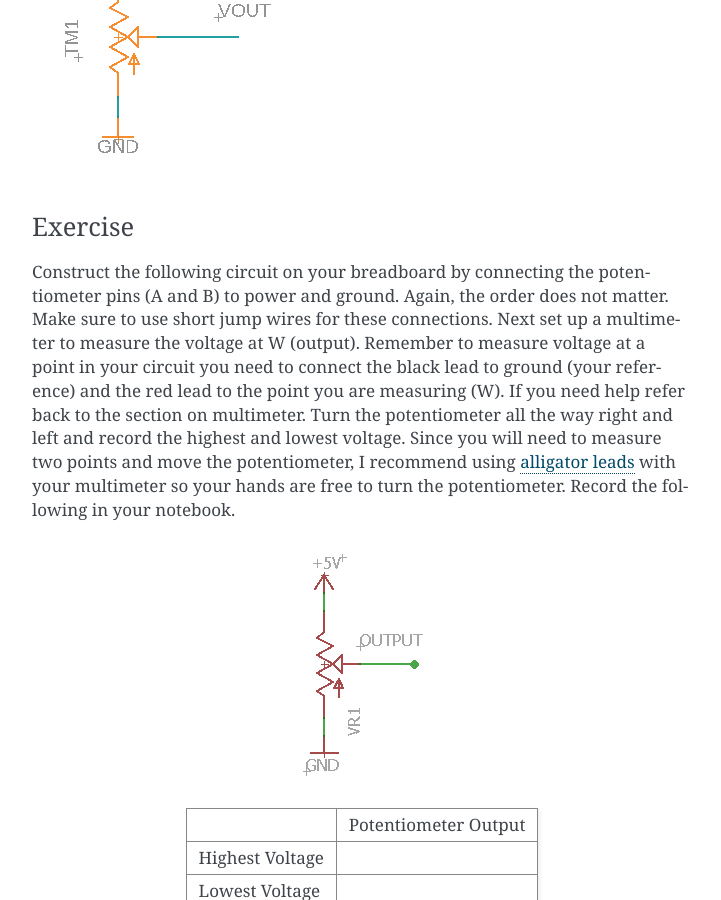
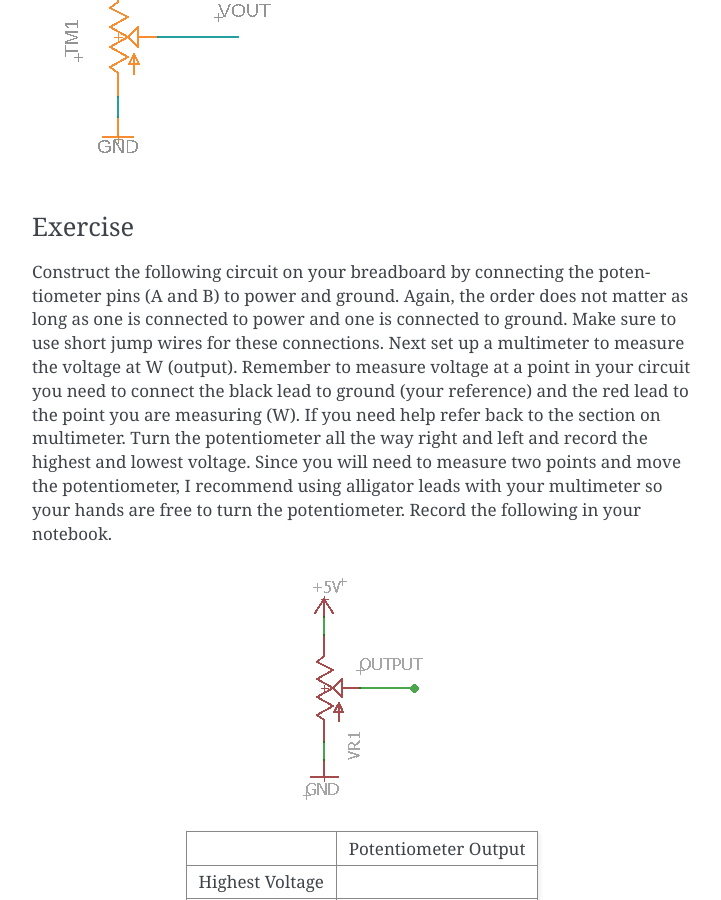
Before and after one commit to maxtkc/mvths-wiki, a Sphinx documentation site: the page built from docs/020-potentiometers.rst, in a window 1280 px wide and 900 px high, scrolled down 1382 px. Shown: the whole window, without its empty margins (388-1109 px from the left). Built offline with Sphinx 7.4.7, drawn with Linux system fonts in a browser that asks for light colours; pages that are not in the unit, such as notebooks, are missing from menus.

Commit message:
Update 020-potentiometers.rst

```diff
--- a/docs/020-potentiometers.rst
+++ b/docs/020-potentiometers.rst
@@ -24,13 +24,7 @@ Below is a schematic showing a potentiometer with leads A and B connected to gro
 Exercise
 ~~~~~~~~
 
-Construct the following circuit on your breadboard by connecting the potentiometer pins (A and B) to power and ground. Again,
-the order does not matter. Make sure to use short jump wires for these
-connections. Next set up a multimeter to measure the voltage at W (output). Remember to measure voltage at a point in
-your circuit you need to connect the black lead to ground (your reference) and the red lead to the point you are measuring (W). If you need help refer back to the
-section on multimeter. Turn the potentiometer all the way right and left and record the highest and lowest voltage. Since you will need to measure two points and move the potentiometer, I recommend using  `alligator leads <https://docs.google.com/document/d/1BmZbXzxnD2j17QToSZ9jeZmnP7burwfksfQq2v4zu-Y/edit#bookmark=kix.53hctxuwjhmw>`__ with your multimeter so your hands are free to turn the potentiometer. Record the following in your notebook.
-
-
+Construct the following circuit on your breadboard by connecting the potentiometer pins (A and B) to power and ground. Again, the order does not matter as long as one is connected to power and one is connected to ground. Make sure to use short jump wires for these connections. Next set up a multimeter to measure the voltage at W (output). Remember to measure voltage at a point in  your circuit you need to connect the black lead to ground (your reference) and the red lead to the point you are measuring (W). If you need help refer back to the  section on multimeter. Turn the potentiometer all the way right and left and record the highest and lowest voltage. Since you will need to measure two points and move the potentiometer, I recommend using alligator leads with your multimeter so your hands are free to turn the potentiometer. Record the following in your notebook.
 
 .. figure:: images/image60.png
    :alt:
```
